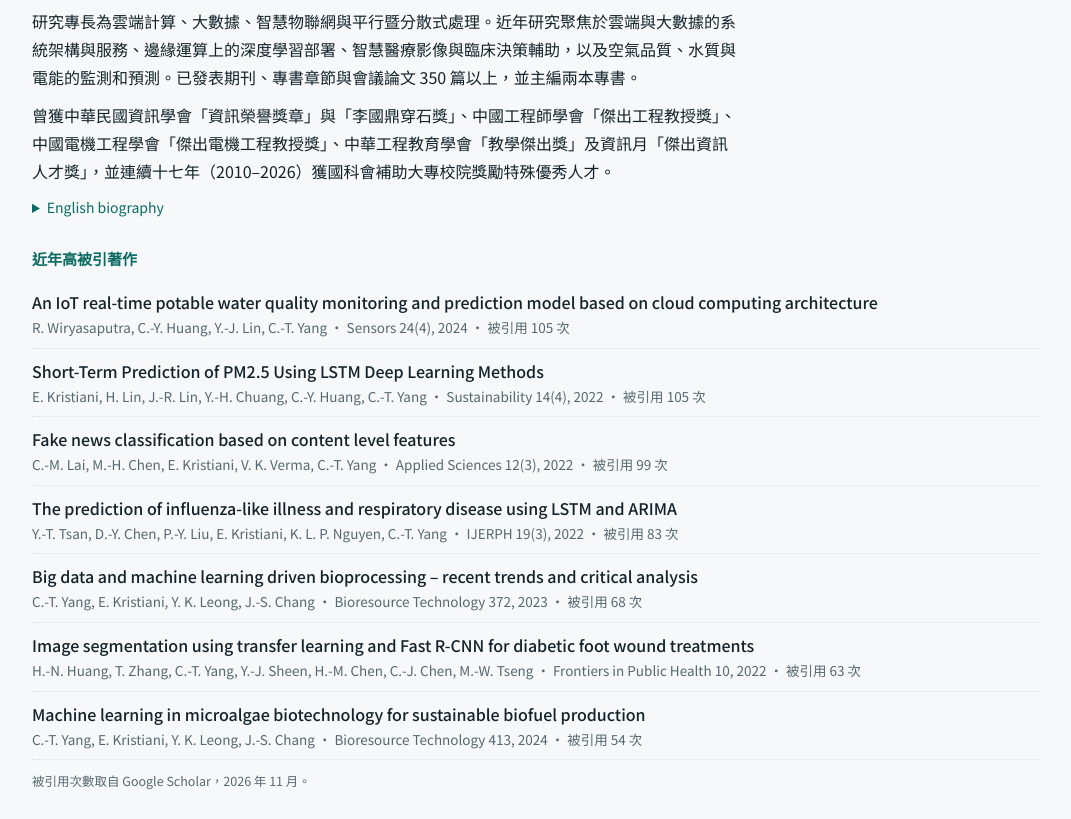
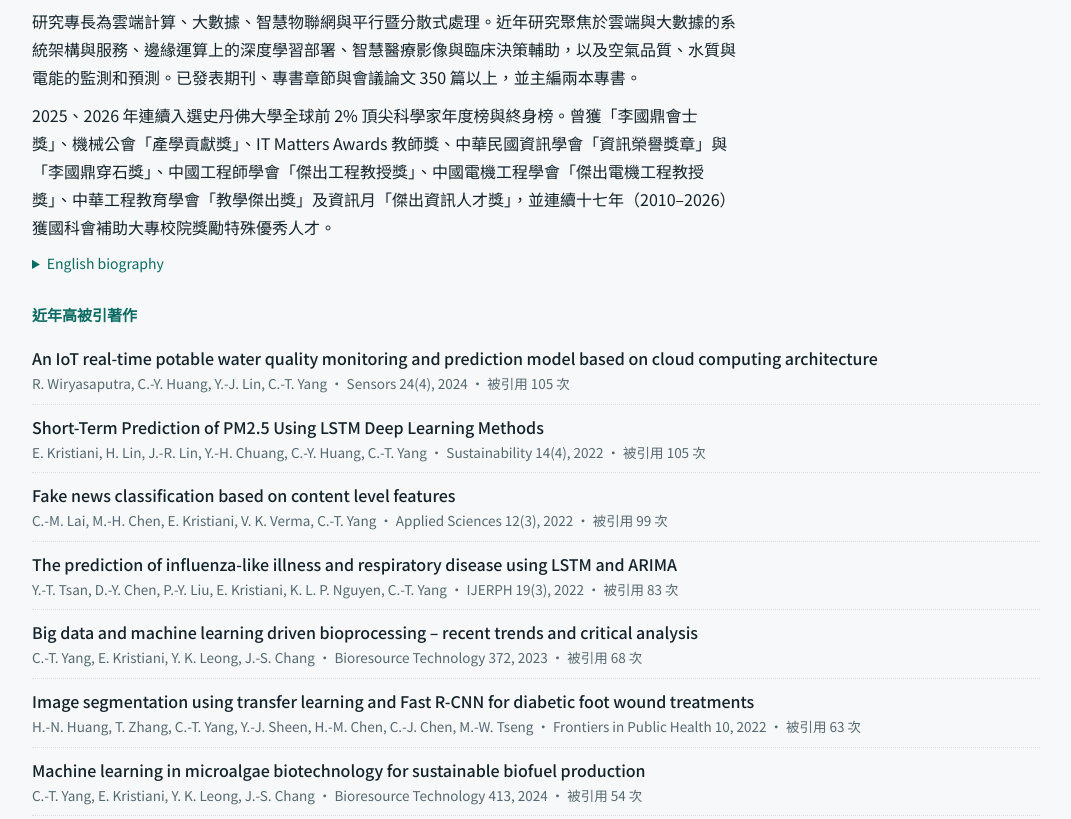
Before and after one commit to ctyangthu/cty, a plain HTML site: page index.html in a window 1280 px wide. Shown: the part 909-1728 px from the top of the page, without its empty margins (104-1175 px from the left). Drawn offline with Linux system fonts and the light colour scheme.

Commit message:
Add 2024–2026 honors (Stanford top 2%, 李國鼎會士獎, etc.)
Co-Authored-By: Claude Opus 5.5 <noreply@anthropic.com>

```diff
--- a/index.html
+++ b/index.html
@@ -145,7 +145,7 @@ footer{padding-block:28px 48px;border-top:1px solid var(--line);font-size:13px;c
   <h2>簡介<small>About</small></h2>
   <p>楊朝棟教授現任東海大學教務長暨資訊工程學系終身特聘教授，並擔任中華民國大專校院資訊服務協會（ISAC）常務理事。曾任東海大學資訊工程學系系主任、圖書暨資訊處圖資長、圖書館館長、電子計算機中心主任，以及國家高速網路與計算中心兼任研究員。</p>
   <p>研究專長為雲端計算、大數據、智慧物聯網與平行暨分散式處理。近年研究聚焦於雲端與大數據的系統架構與服務、邊緣運算上的深度學習部署、智慧醫療影像與臨床決策輔助，以及空氣品質、水質與電能的監測和預測。已發表期刊、專書章節與會議論文 350 篇以上，並主編兩本專書。</p>
-  <p>曾獲中華民國資訊學會「資訊榮譽獎章」與「李國鼎穿石獎」、中國工程師學會「傑出工程教授獎」、中國電機工程學會「傑出電機工程教授獎」、中華工程教育學會「教學傑出獎」及資訊月「傑出資訊人才獎」，並連續十七年（2010–2026）獲國科會補助大專校院獎勵特殊優秀人才。</p>
+  <p>2025、2026 年連續入選史丹佛大學全球前 2% 頂尖科學家年度榜與終身榜。曾獲「李國鼎會士獎」、機械公會「產學貢獻獎」、IT Matters Awards 教師獎、中華民國資訊學會「資訊榮譽獎章」與「李國鼎穿石獎」、中國工程師學會「傑出工程教授獎」、中國電機工程學會「傑出電機工程教授獎」、中華工程教育學會「教學傑出獎」及資訊月「傑出資訊人才獎」，並連續十七年（2010–2026）獲國科會補助大專校院獎勵特殊優秀人才。</p>
   <details><summary>English biography</summary>
   <p lang="en">Dr. Chao-Tung Yang is a Lifetime Distinguished Professor of Computer Science and the Dean of Academic Affairs at Tunghai University, Taichung, Taiwan. He received his B.Sc. in Computer Science from Tunghai University in 1990, and his M.Sc. (1992) and Ph.D. (1996) in Computer Science from National Chiao Tung University, where his dissertation won the 1996 Acer Dragon Award. From 1996 to 2001 he was an Associate Researcher in the Ground System Section of the National Space Organization. He joined Tunghai University in 2001, becoming Professor in 2007, Distinguished Professor in 2015 and Lifetime Distinguished Professor in 2019.</p>
   <p lang="en">His research covers cloud computing, big data, parallel and multicore computing, AIoT and applied machine learning. He has published more than 350 papers and edited two books, <a href="https://link.springer.com/book/10.1007/978-981-15-5959-4">Innovative Computing</a> (LNEE 675, 2020) and <a href="https://link.springer.com/book/10.1007/978-3-030-02607-3">Advances on P2P, Parallel, Grid, Cloud and Internet Computing</a> (LNDECT 24, 2019). He serves on the editorial boards of Future Generation Computer Systems, International Journal of Communication Systems and KSII Transactions on Internet and Information Systems, and is a senior member of the IEEE.</p>
@@ -202,6 +202,10 @@ footer{padding-block:28px 48px;border-top:1px solid var(--line);font-size:13px;c
   <h2>榮譽與獎項<small>Honors</small></h2>
   <h3>重要榮譽</h3>
   <ul class="tl honor">
+    <li><time>2025、2026</time><div><b>史丹佛大學全球前 2% 頂尖科學家</b><span>連續入選年度榜與終身榜</span></div></li>
+    <li><time>2025</time><div><b>李國鼎會士獎</b></div></li>
+    <li><time>2025</time><div><b>產學貢獻獎</b><span>機械公會</span></div></li>
+    <li><time>2024</time><div><b>IT Matters Awards 教師獎</b></div></li>
     <li><time>2023</time><div><b>教學傑出獎</b><span>中華工程教育學會（IEET）；同年獲東海大學 112 學年度教學傑出獎</span></div></li>
     <li><time>2022</time><div><b>資訊榮譽獎章</b><span>中華民國資訊學會（IICM）最高榮譽</span></div></li>
     <li><time>2022</time><div><b>傑出電機工程教授獎</b><span>中國電機工程學會（CIEE），111 年</span></div></li>
```
